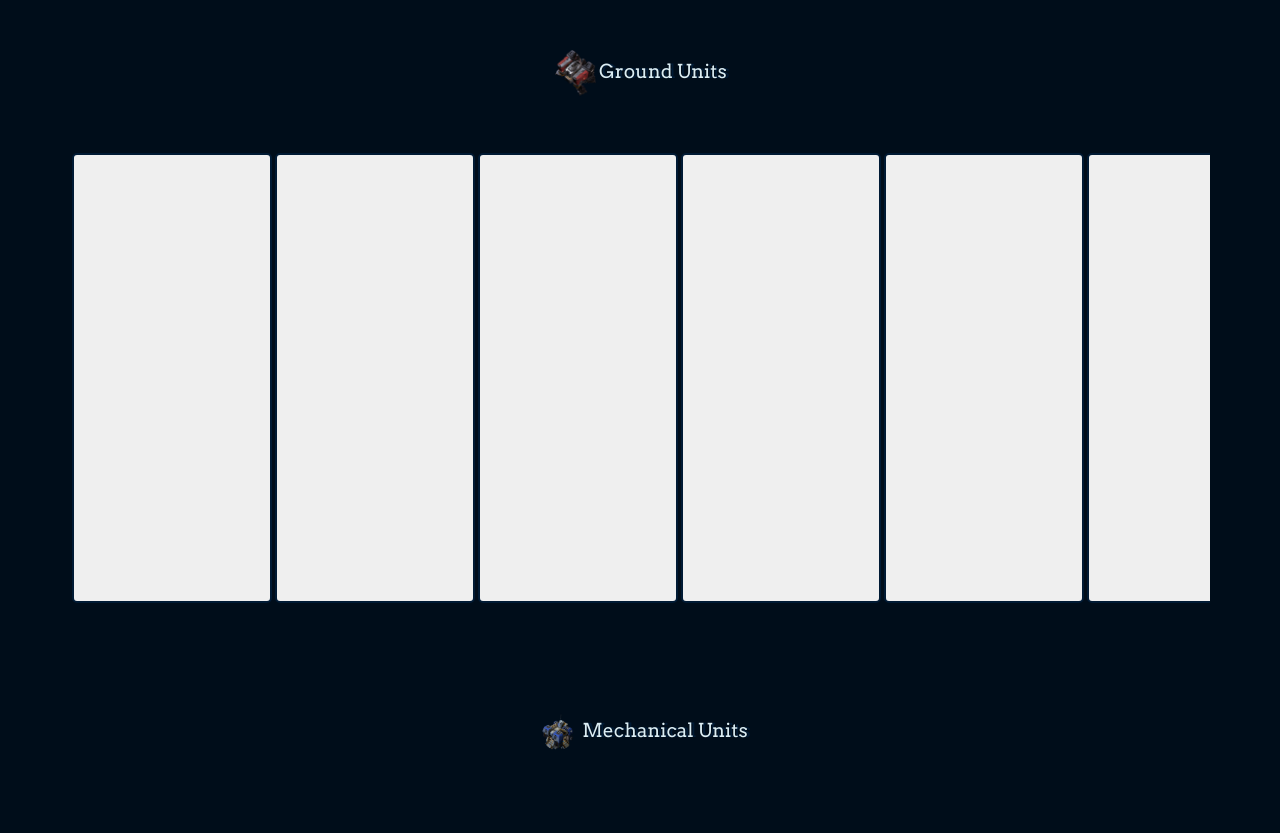
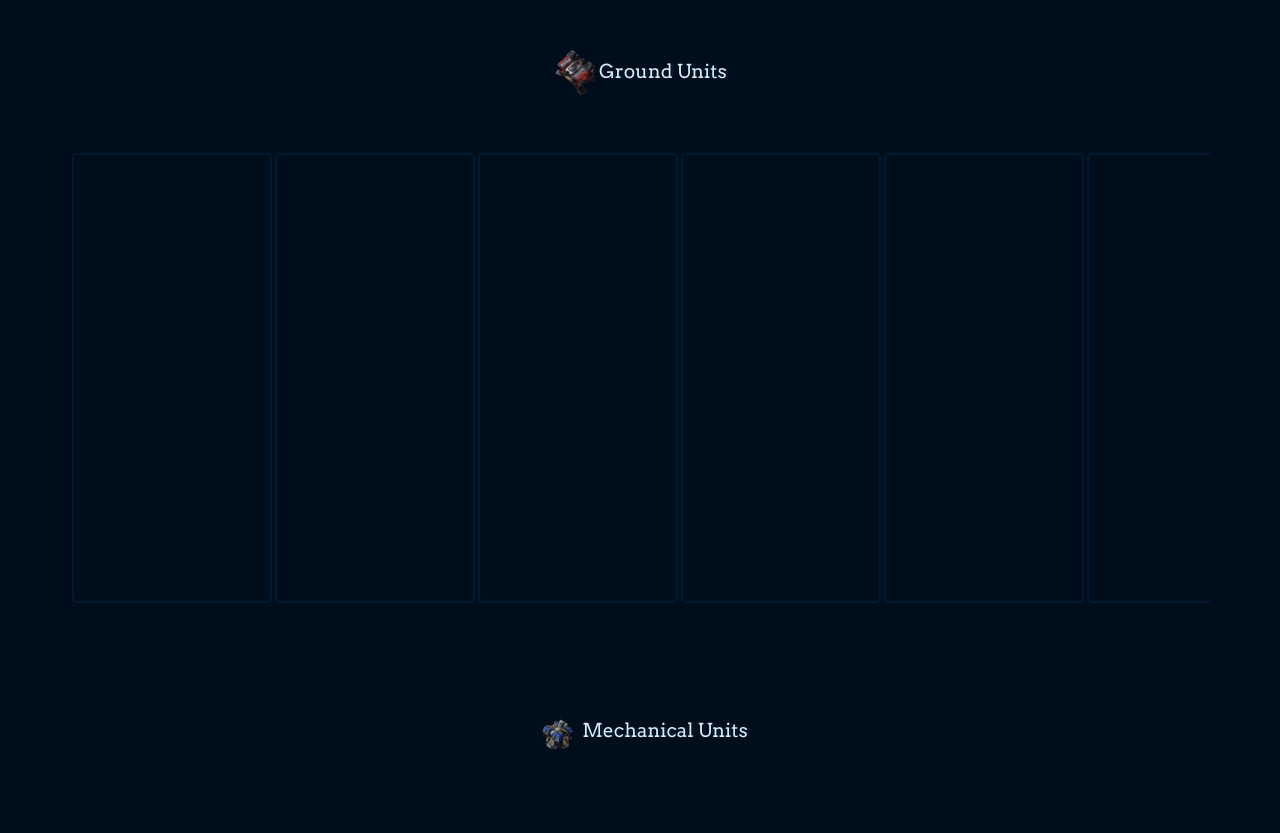
Before and after one commit to jdiego-miyashiro/StarCraftSoundbox, a plain HTML site: page index.html in a window 1280 px wide. Shown: the part 427-1260 px from the top of the page. Drawn offline with nearby package versions, Linux system fonts and the light colour scheme; no server answers.

Commit message:
Tittle change

```diff
--- a/index.html
+++ b/index.html
@@ -3,7 +3,7 @@
 
 <head>
   <meta charset="utf-8">
-  <title>Drum Kit</title>
+  <title>SC2 Terran Soundbox</title>
   <link rel="stylesheet" href="https://stackpath.bootstrapcdn.com/bootstrap/4.5.0/css/bootstrap.min.css" integrity="sha384-9aIt2nRpC12Uk9gS9baDl411NQApFmC26EwAOH8WgZl5MYYxFfc+NcPb1dKGj7Sk" crossorigin="anonymous">
 
   <link rel="stylesheet" href="styles.css">
--- a/styles.css
+++ b/styles.css
@@ -101,6 +101,7 @@ color: #a3b8cc;}
 .unit-portrait {
   text-align: center;
   outline: none;
+  background-color: inherit;
   background-size: cover;
   background-position: top;
   border: 2px solid #001a34;
```
